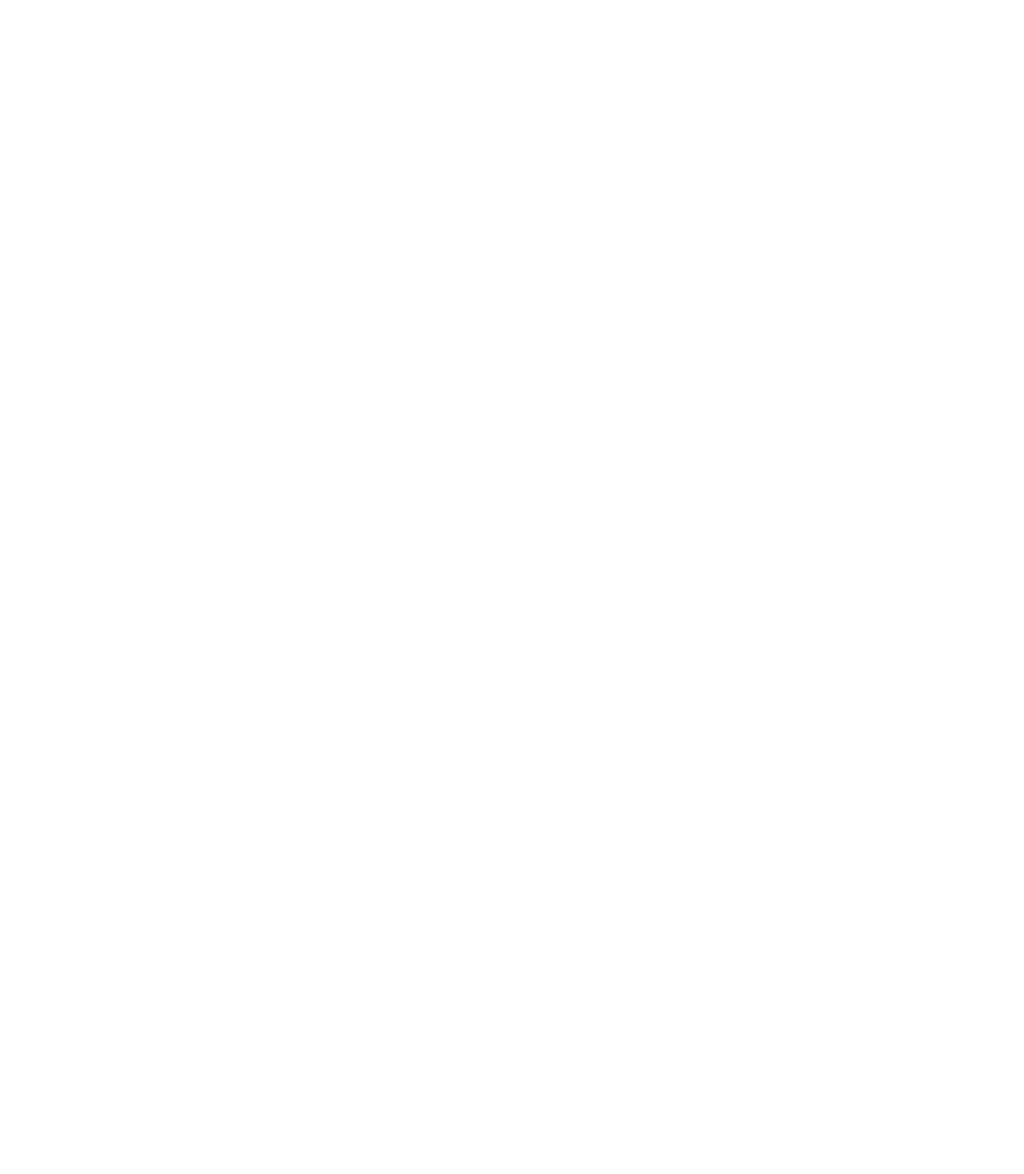
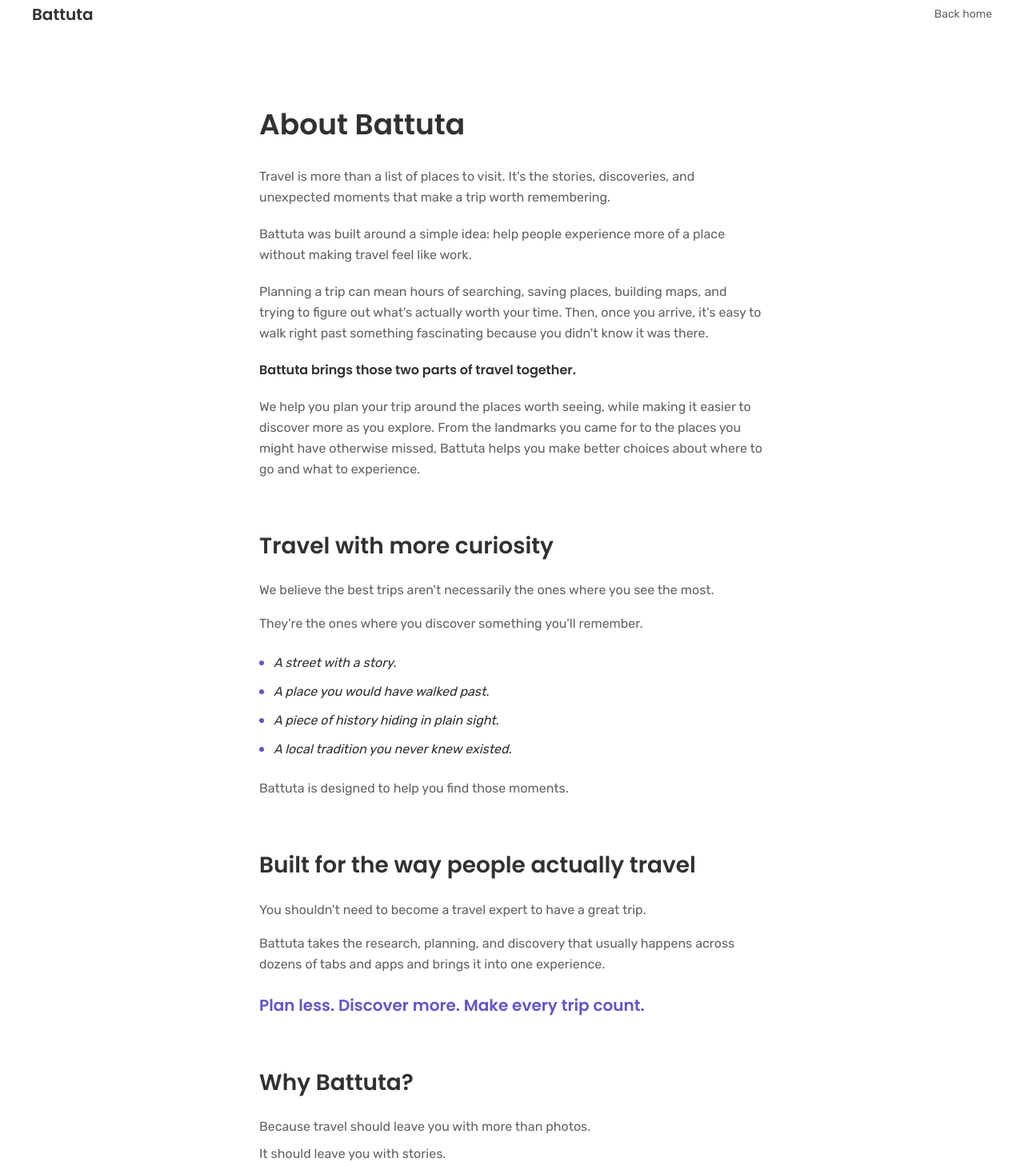
Before and after one commit to ramadawod-cmyk/battuta-huna, a React (Vite) app: page /about in a window 1280 px wide. Before the commit this address had no page. Shown: the part 20-1488 px from the top of the page at 80% size. Before the commit the page ends 800 px from the top, so only its background shows below. Built offline with nearby package versions, Linux system fonts and the light colour scheme.

Commit message:
Add About page at /about
Editorial page using the requested "About Battuta" copy, styled with
the existing design tokens (Poppins/Rubik, purple/orange). Linked
from the Landing page's nav.

Co-Authored-By: Claude Sonnet 5 <noreply@anthropic.com>

```diff
--- a/src/App.tsx
+++ b/src/App.tsx
@@ -1,6 +1,7 @@
 import { Routes, Route } from "react-router-dom";
 import Layout from "./components/Layout";
 import Landing from "./pages/Landing";
+import About from "./pages/About";
 import Plan from "./pages/Plan";
 import Explore from "./pages/Explore";
 import SiteDetail from "./pages/SiteDetail";
@@ -21,6 +22,7 @@ export default function App() {
     <Routes>
       <Route path="/auth" element={<Auth />} />
       <Route path="/" element={<Landing />} />
+      <Route path="/about" element={<About />} />
 
       <Route path="/plan" element={<Layout><Plan /></Layout>} />
       <Route path="/explore" element={<Layout><Explore /></Layout>} />
--- /dev/null
+++ b/src/pages/About.tsx
@@ -0,0 +1,100 @@
+import { Link, useNavigate } from "react-router-dom";
+import Button from "../components/Button";
+
+const MOMENTS = [
+  "A street with a story.",
+  "A place you would have walked past.",
+  "A piece of history hiding in plain sight.",
+  "A local tradition you never knew existed.",
+];
+
+export default function About() {
+  const navigate = useNavigate();
+
+  return (
+    <div className="min-h-screen bg-white">
+      <nav className="flex items-center justify-between px-6 py-5 sm:px-10 sm:py-6">
+        <Link to="/" className="font-heading font-semibold text-xl text-text-primary">
+          Battuta
+        </Link>
+        <Link to="/" className="text-sm text-text-secondary hover:text-text-primary transition-colors">
+          Back home
+        </Link>
+      </nav>
+
+      <div className="max-w-[680px] mx-auto px-6 py-16 sm:py-20">
+        <h1 className="font-heading font-semibold text-3xl sm:text-4xl text-text-primary">About Battuta</h1>
+
+        <div className="mt-8 flex flex-col gap-5 text-[15px] sm:text-base leading-relaxed text-text-secondary">
+          <p>
+            Travel is more than a list of places to visit. It's the stories, discoveries, and unexpected moments
+            that make a trip worth remembering.
+          </p>
+          <p>
+            Battuta was built around a simple idea: help people experience more of a place without making travel
+            feel like work.
+          </p>
+          <p>
+            Planning a trip can mean hours of searching, saving places, building maps, and trying to figure out
+            what's actually worth your time. Then, once you arrive, it's easy to walk right past something
+            fascinating because you didn't know it was there.
+          </p>
+          <p className="font-heading font-semibold text-text-primary">Battuta brings those two parts of travel together.</p>
+          <p>
+            We help you plan your trip around the places worth seeing, while making it easier to discover more as
+            you explore. From the landmarks you came for to the places you might have otherwise missed, Battuta
+            helps you make better choices about where to go and what to experience.
+          </p>
+        </div>
+
+        <h2 className="mt-16 font-heading font-semibold text-2xl sm:text-[28px] text-text-primary">
+          Travel with more curiosity
+        </h2>
+        <div className="mt-6 flex flex-col gap-4 text-[15px] sm:text-base leading-relaxed text-text-secondary">
+          <p>We believe the best trips aren't necessarily the ones where you see the most.</p>
+          <p>They're the ones where you discover something you'll remember.</p>
+        </div>
+
+        <ul className="mt-6 flex flex-col gap-3">
+          {MOMENTS.map((moment) => (
+            <li key={moment} className="flex items-start gap-3">
+              <span className="mt-[9px] size-[6px] rounded-full bg-secondary-purple shrink-0" />
+              <span className="italic text-[15px] sm:text-base text-text-primary">{moment}</span>
+            </li>
+          ))}
+        </ul>
+
+        <p className="mt-6 text-[15px] sm:text-base leading-relaxed text-text-secondary">
+          Battuta is designed to help you find those moments.
+        </p>
+
+        <h2 className="mt-16 font-heading font-semibold text-2xl sm:text-[28px] text-text-primary">
+          Built for the way people actually travel
+        </h2>
+        <div className="mt-6 flex flex-col gap-4 text-[15px] sm:text-base leading-relaxed text-text-secondary">
+          <p>You shouldn't need to become a travel expert to have a great trip.</p>
+          <p>
+            Battuta takes the research, planning, and discovery that usually happens across dozens of tabs and
+            apps and brings it into one experience.
+          </p>
+        </div>
+        <p className="mt-6 font-heading font-semibold text-lg sm:text-xl text-secondary-purple">
+          Plan less. Discover more. Make every trip count.
+        </p>
+
+        <h2 className="mt-16 font-heading font-semibold text-2xl sm:text-[28px] text-text-primary">Why Battuta?</h2>
+        <div className="mt-6 flex flex-col gap-2 text-[15px] sm:text-base leading-relaxed text-text-secondary">
+          <p>Because travel should leave you with more than photos.</p>
+          <p>It should leave you with stories.</p>
+          <p>And we want to help you find them.</p>
+        </div>
+
+        <div className="mt-16 flex justify-center">
+          <Button variant="orange" onClick={() => navigate("/plan")}>
+            Start Planning your Trip
+          </Button>
+        </div>
+      </div>
+    </div>
+  );
+}
--- a/src/pages/Landing.tsx
+++ b/src/pages/Landing.tsx
@@ -19,6 +19,7 @@ const NAV_ITEMS = [
   { label: "Plan", path: "/plan" },
   { label: "My Trips", path: "/my-trips" },
   { label: "Settings", path: "/settings" },
+  { label: "About", path: "/about" },
 ];
 
 function BrandMark({ color, size = 28 }: { color: string; size?: number }) {
```
